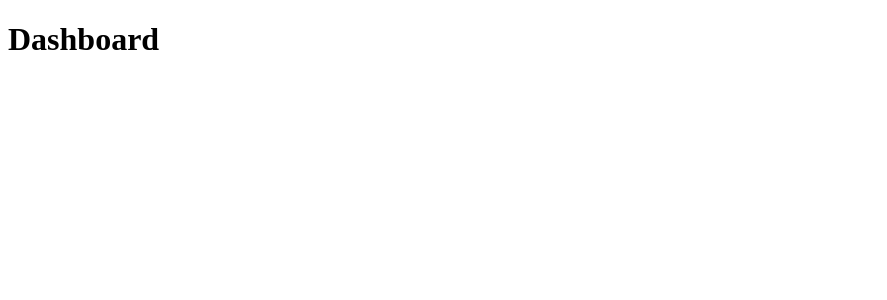
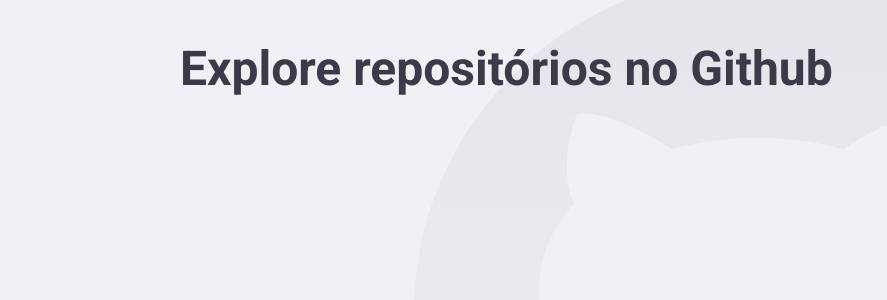
Before and after one commit to Guilherme-Farias/Github-Explorer, a React (Create React App) app: page / in a window 1280 px wide. Shown: the top 300 px of the page, without its empty margins (0-887 px from the left). Built offline with nearby package versions, Linux system fonts and the light colour scheme.

Commit message:
Organizando estilos com styled-components

```diff
--- a/package.json
+++ b/package.json
@@ -14,6 +14,7 @@
     "react-dom": "^17.0.1",
     "react-router-dom": "^5.2.0",
     "react-scripts": "4.0.1",
+    "styled-components": "^5.2.1",
     "typescript": "^4.0.3",
     "web-vitals": "^0.2.4"
   },
@@ -43,6 +44,7 @@
   },
   "devDependencies": {
     "@types/react-router-dom": "^5.1.6",
+    "@types/styled-components": "^5.1.7",
     "@typescript-eslint/eslint-plugin": "^4.11.0",
     "@typescript-eslint/parser": "^4.11.0",
     "eslint": "^7.16.0",
--- a/public/index.html
+++ b/public/index.html
@@ -6,6 +6,8 @@
   <meta name="viewport" content="width=device-width, initial-scale=1" />
   <meta name="theme-color" content="#A3A3A3" />
   <title>Github Explorer</title>
+  <link rel="preconnect" href="https://fonts.gstatic.com">
+  <link href="https://fonts.googleapis.com/css2?family=Roboto:wght@400;700&display=swap" rel="stylesheet">
 </head>
 
 <body>
--- a/src/App.tsx
+++ b/src/App.tsx
@@ -1,11 +1,16 @@
 import React from 'react';
 import { BrowserRouter } from 'react-router-dom';
+
+import GlobalStyle from './styles/global';
 import Routes from './routes';
 
 const App: React.FC = () => (
-  <BrowserRouter>
-    <Routes />
-  </BrowserRouter>
+  <>
+    <BrowserRouter>
+      <Routes />
+    </BrowserRouter>
+    <GlobalStyle />
+  </>
 );
 
 export default App;
--- a/src/pages/Dashboard/index.tsx
+++ b/src/pages/Dashboard/index.tsx
@@ -1,7 +1,8 @@
 import React from 'react';
+import { Title } from './styles';
 
 const Dashboard: React.FC = () => {
-  return <h1>Dashboard</h1>;
+  return <Title>Explore repositórios no Github</Title>;
 };
 
 export default Dashboard;
--- /dev/null
+++ b/src/pages/Dashboard/styles.ts
@@ -0,0 +1,6 @@
+import styled from 'styled-components';
+
+export const Title = styled.h1`
+  font-size: 48px;
+  color: #3a3a4a;
+`;
--- /dev/null
+++ b/src/styles/global.ts
@@ -0,0 +1,31 @@
+import { createGlobalStyle } from 'styled-components';
+import githubBackground from '../assets/github-background.svg';
+
+export default createGlobalStyle`
+* {
+  margin: 0;
+  padding: 0;
+  outline: 0;
+  box-sizing: border-box;
+}
+
+body {
+  background: #F0F0F5 url(${githubBackground}) no-repeat 70% top;
+  -webkit-font-smoothing: antialiased;
+}
+
+body, input, button {
+  font: 16px Roboto, sans-serif
+}
+
+#root {
+  max-width: 960px;
+  margin: 0 auto;
+  padding: 40px 20px;
+}
+
+button {
+  cursor: pointer;
+}
+
+`;
```
Also changed, not shown: src/assets/github-background.svg (added), 1 other file (tests, documents, lock files or other folders).
